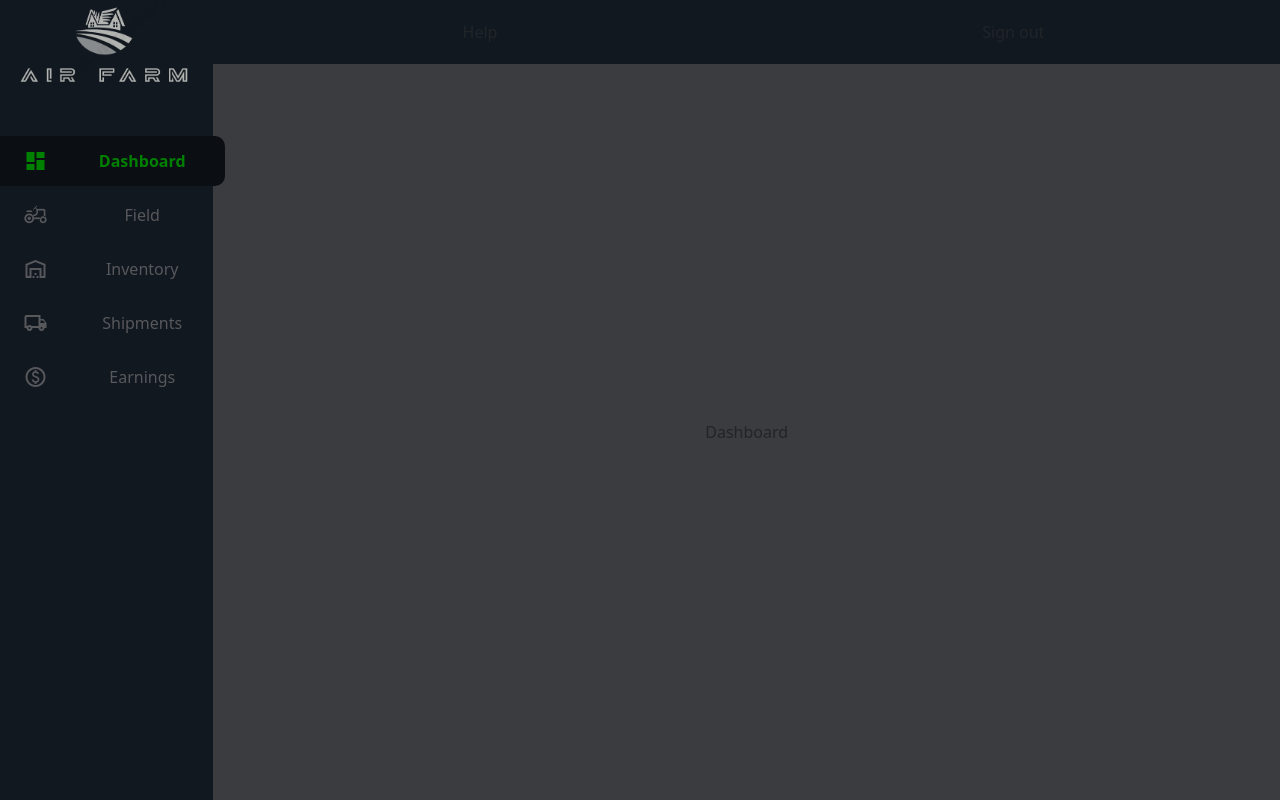
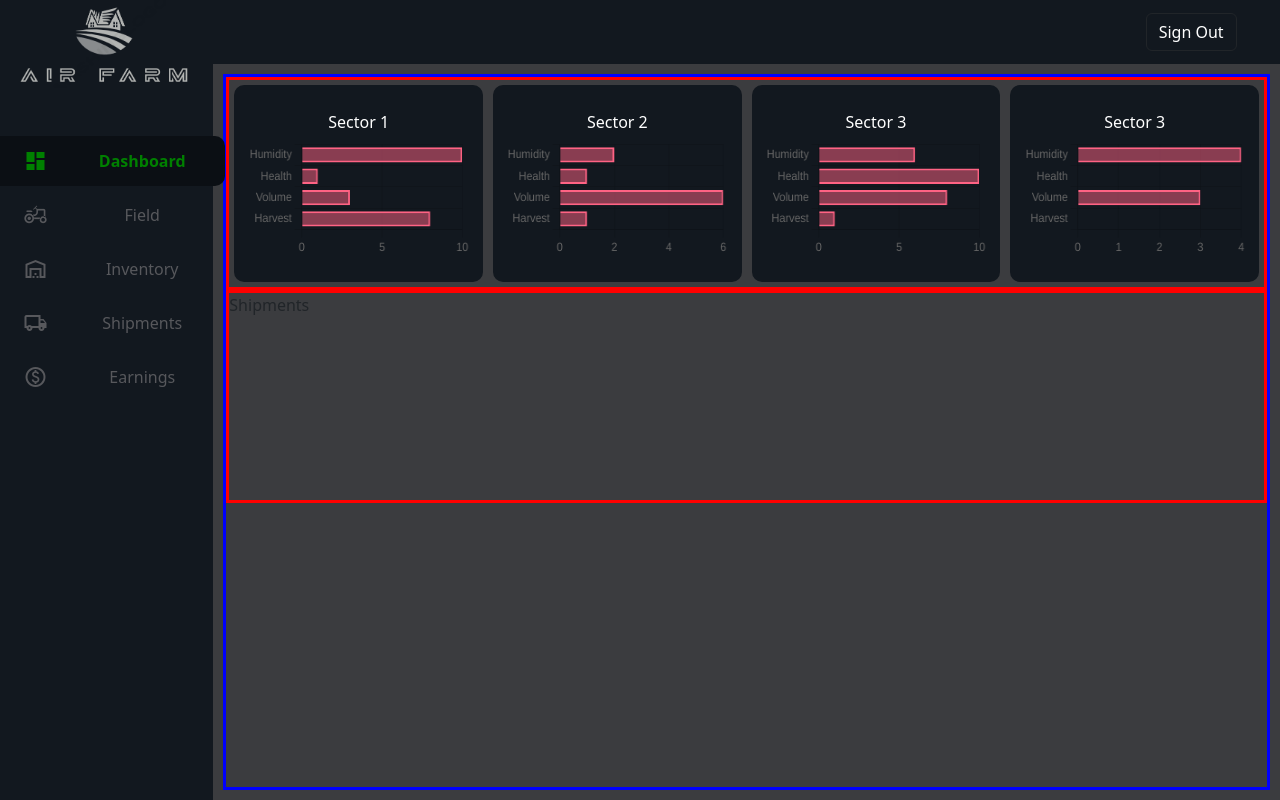
Before and after one commit to daviddguez8/iFarm, a React (Vite) app: page /dashboard in a window 1280 px wide. Built offline with nearby package versions, Linux system fonts and the light colour scheme; no server answers.

Commit message:
Field data on dashboard working

```diff
--- a/src/backend/profile.tsx
+++ b/src/backend/profile.tsx
@@ -5,23 +5,21 @@ import { doc, getFirestore, setDoc } from 'firebase/firestore';
 const auth = getAuth(app);
 const db = getFirestore(app);
 
-export const createProfile = (uid: string, name: string, username: string, email: string) => {
+export const createProfile = async (uid: string, name: string, username: string, email: string, password: string) => {
 
     const newUser = {
         name: name,
         username: username,
-        email: email
-    }
+        email: email,
+        password: password
+    };
 
     const userRef = doc(db, 'profiles', uid);
-    setDoc(userRef, newUser)
+    return await setDoc(userRef, newUser)
     .then(() => {
         console.log('new user added');
+        return true
     }).catch((e)=> {
         console.log(e);
-    })
-
-
-    return 0;
-
+    });
 }
--- /dev/null
+++ b/src/components/bar-chart/BarChart.tsx
@@ -0,0 +1,60 @@
+import React from 'react';
+import {
+  Chart as ChartJS,
+  CategoryScale,
+  LinearScale,
+  BarElement,
+  Title,
+  Tooltip,
+  Legend,
+} from 'chart.js';
+import { Bar } from 'react-chartjs-2';
+
+export default function BarChart2() {
+    ChartJS.register(
+        CategoryScale,
+        LinearScale,
+        BarElement,
+        Title,
+        Tooltip,
+        Legend
+      );
+
+    const options = {
+        indexAxis: 'y' as const,
+        elements: {
+            bar: {
+            borderWidth: 2,
+            },
+        },
+        responsive: true,
+        plugins: {
+            legend: {
+            display: false
+            },
+            title: {
+            display: false,
+            text: 'Chart.js Horizontal Bar Chart',
+            },
+        },
+    };
+
+
+    const labels = ['Humidity', 'Health', 'Volume', 'Harvest'];
+
+    const data = {
+      labels,
+      datasets: [
+        {
+          label: 'Dataset 1',
+          data: labels.map(() => Math.floor(Math.random() * (10 - 0 + 1))),
+          borderColor: 'rgb(255, 99, 132)',
+          backgroundColor: 'rgba(255, 99, 132, 0.5)',
+        },
+      ]
+    };
+
+    return (
+        <Bar options={options} data={data} />
+    );
+};
--- /dev/null
+++ b/src/components/dashboard/Dashboard.css
@@ -0,0 +1,59 @@
+.main-content {
+    display: flex;
+    flex-direction: column;
+    width: 100%;
+    height: 100%;
+    border-style: solid;
+    border-color: blue;
+    align-items: center;
+    justify-content: flex-start;
+    padding: 0;
+}
+
+.section-fields {
+    display: flex;
+    flex-direction: row;
+    align-items: center;
+    justify-content: flex-start;
+    width: 100%;
+    height: 30%;
+    border-style: solid;
+    border-color: red;
+}
+
+.section-shipments {
+    display: flex;
+    width: 100%;
+    height: 30%;
+    border-style: solid;
+    border-color: red;
+}
+
+.sector-card {
+    width: 100%;
+    height: 100%;
+    display: flex;
+    justify-content: center;
+    align-items: center;
+    padding: 5px;
+}
+
+.sector-stats {
+    width: 100%;
+    height: 100%;
+    background-color: #12181F;
+    border-radius: 10px;
+    display: flex;
+    flex-direction: column;
+    align-items: center;
+    justify-content: center;
+}
+
+.chart-container {
+    height: 80%;
+    width: 100%;
+    padding: 5px;
+    display: flex;
+    align-items: center;
+    justify-content: center;
+}
--- /dev/null
+++ b/src/components/dashboard/Dashboard.tsx
@@ -0,0 +1,109 @@
+import * as React from 'react';
+import './Dashboard.css';
+import { Button, FloatingLabel, Form, Row, Col, Container} from 'react-bootstrap';
+import { logIn } from '../../backend/auth';
+import { Link, useNavigate } from 'react-router-dom'
+import NavBar from '../nav/SideNav';
+import { ResponsiveBar } from '@nivo/bar';
+import { BarChart, Bar, Cell, XAxis, YAxis, CartesianGrid, Tooltip, Legend, ResponsiveContainer } from 'recharts';
+import BarChart2 from '../bar-chart/BarChart';
+export default function Dashboard() {
+    const tempData = [
+        {
+          name: 'Page A',
+          uv: 4000,
+          pv: 2400,
+          amt: 2400,
+        },
+        {
+          name: 'Page B',
+          uv: 3000,
+          pv: 1398,
+          amt: 2210,
+        },
+        {
+          name: 'Page C',
+          uv: 2000,
+          pv: 9800,
+          amt: 2290,
+        },
+        {
+          name: 'Page D',
+          uv: 2780,
+          pv: 3908,
+          amt: 2000,
+        },
+        {
+          name: 'Page E',
+          uv: 1890,
+          pv: 4800,
+          amt: 2181,
+        },
+        {
+          name: 'Page F',
+          uv: 2390,
+          pv: 3800,
+          amt: 2500,
+        },
+        {
+          name: 'Page G',
+          uv: 3490,
+          pv: 4300,
+          amt: 2100,
+        },
+      ];
+
+    return (
+        <>
+        <Container className="main-content">
+            <Row className="section-fields">
+                <Col className="sector-card">
+                    <Container className="sector-stats">
+                        <Row style={{color: 'white'}}>Sector 1</Row>
+                        <Row>
+                          <BarChart2/>
+                        </Row>
+
+
+                    </Container>
+                </Col>
+                <Col className="sector-card">
+                    <Container className="sector-stats">
+                        <Row style={{color: 'white'}}>
+                          Sector 2
+                        </Row>
+                        <Row>
+                          <BarChart2></BarChart2>
+                        </Row>
+                    </Container>
+                </Col>
+                <Col className="sector-card">
+                    <Container className="sector-stats">
+                      <Row style={{color: 'white'}}>
+                        Sector 3
+                      </Row>
+                      <Row>
+                        <BarChart2></BarChart2>
+                      </Row>
+                    </Container>
+                </Col>
+                <Col className="sector-card">
+                    <Container className="sector-stats">
+                      <Row style={{color: 'white'}}>
+                        Sector 3
+                      </Row>
+                      <Row>
+                        <BarChart2></BarChart2>
+                      </Row>
+                    </Container>
+                </Col>
+            </Row>
+            <Row className="section-shipments">
+                Shipments
+            </Row>
+
+        </Container>
+
+        </>
+    )
+}
--- a/src/components/dashboard/AppLayout.css
+++ b/src/components/main/AppLayout.css
@@ -60,6 +60,7 @@
 }
 
 .topbar {
+    display: flex;
     background-color: #12181F;
     align-items: center;
     justify-content: flex-start;
@@ -68,10 +69,16 @@
     width: 100%;
 }
 
+.sign-out-btn {
+    color: white;
+}
+
 .content{
    flex: 1;
    justify-content: center;
    align-items: center;
    height: 92%;
    width:100%;
+   padding: 10px;
+   margin: 0px;
 }
--- a/src/components/dashboard/AppLayout.tsx
+++ b/src/components/main/AppLayout.tsx
@@ -1,13 +1,15 @@
 import * as React from 'react';
 import './AppLayout.css';
 import { Button, FloatingLabel, Form, Row, Col, Container} from 'react-bootstrap';
-import { logIn } from '../../backend/auth';
+import { logIn, logOut } from '../../backend/auth';
 import { Link, useNavigate } from 'react-router-dom'
 import NavBar from '../nav/SideNav';
 
-import Dashboard from '../screens/Dashboard';
+import Dashboard from '../dashboard/Dashboard';
 
 export default function AppLayout() {
+
+    const navigate = useNavigate();
 
     const selectedClassNames = ['navbar-button', 'mb-1', 'selected'];
     const unselectedClassNames = ['navbar-button', 'mb-1'];
@@ -20,15 +22,13 @@ export default function AppLayout() {
 
     const [currentScreen, setCurrentScreen] = React.useState(0);
 
-    const content = React.useRef(NavBar);
-
     const classNamesSetters = [
         setDashboardClassNames,
         setFieldClassNames,
         setInventoryClassNames,
         setShipmentsClassNames,
         setEarningsClassNames
-    ]
+    ];
 
     const screenNames = [
         'dashboard',
@@ -36,21 +36,23 @@ export default function AppLayout() {
         'inventory',
         'shipments',
         'earnings'
-    ]
+    ];
 
     const sectionChange = (e: React.MouseEvent, selection: number) => {
-        console.log('unsetting: ' + currentScreen);
         classNamesSetters[currentScreen](unselectedClassNames)
-        console.log('setting: ' + selection);
         classNamesSetters[selection](selectedClassNames);
         setCurrentScreen(selection);
+    }
+
+    const logOutClicked = async (e: React.MouseEvent) => {
+        e.preventDefault();
+        await logOut();
+        navigate('/login');
     }
 
     return (
         <Container fluid className="main">
             <Col md={2} className="my-navbar">
-
-
                 <div className="mb-5">
                     <img src="src\assets\logo.png"></img>
                 </div>
@@ -106,30 +108,22 @@ export default function AppLayout() {
                     </Row>
 
                 </Row>
-
-
-
             </Col>
 
             <Col>
                 <Row className="topbar" style={{margin: 0}}>
-                    <Col>
-                        Sign out
+                    <Col md={2}>
+                    <Button onClick={(e)=>{logOutClicked(e)}} variant="outline-dark" className="sign-out-btn">Sign Out</Button>
                     </Col>
-                    <Col>
-                    Help
-                    </Col>
+
                 </Row>
 
-                <Row className="content" style={{margin: 0, padding: 5}}>
-                    <div>
-                        {currentScreen == 0 && <Dashboard></Dashboard>}
-                        {currentScreen == 1 && <div>field</div>}
-                        {currentScreen == 2 && <div>inventory</div>}
-                        {currentScreen == 3 && <div>shipments</div>}
-                        {currentScreen == 4 && <div>earnings</div>}
-
-                    </div>
+                <Row className="content" >
+                    {currentScreen == 0 && <Dashboard></Dashboard>}
+                    {currentScreen == 1 && <div>field</div>}
+                    {currentScreen == 2 && <div>inventory</div>}
+                    {currentScreen == 3 && <div>shipments</div>}
+                    {currentScreen == 4 && <div>earnings</div>}
                 </Row>
             </Col>
         </Container>
--- a/src/components/screens/Dashboard.tsx
+++ /dev/null
@@ -1,15 +0,0 @@
-import * as React from 'react';
-import './Dashboard.css';
-import { Button, FloatingLabel, Form, Row, Col, Container} from 'react-bootstrap';
-import { logIn } from '../../backend/auth';
-import { Link, useNavigate } from 'react-router-dom'
-import NavBar from '../nav/SideNav';
-
-export default function Dashboard() {
-
-    return (
-        <>
-        Dashboard
-        </>
-    )
-}
--- a/src/components/sign-in/LogIn.tsx
+++ b/src/components/sign-in/LogIn.tsx
@@ -16,7 +16,6 @@ export default function LogIn() {
 
   const handleSubmit = async (event: React.FormEvent<HTMLFormElement>) => {
     event.preventDefault();
-    alert(email);
     const loggedIn = await logIn(email, password);
     if (loggedIn) {
       navigate('/dashboard');
```
Also changed, not shown: package.json (+8 -1 lines), src/App.tsx (+1 -28 lines), src/backend/auth.tsx (+20 -19 lines), src/components/screens/Dashboard.css (deleted), 2 other files (tests, documents, lock files or other folders).
